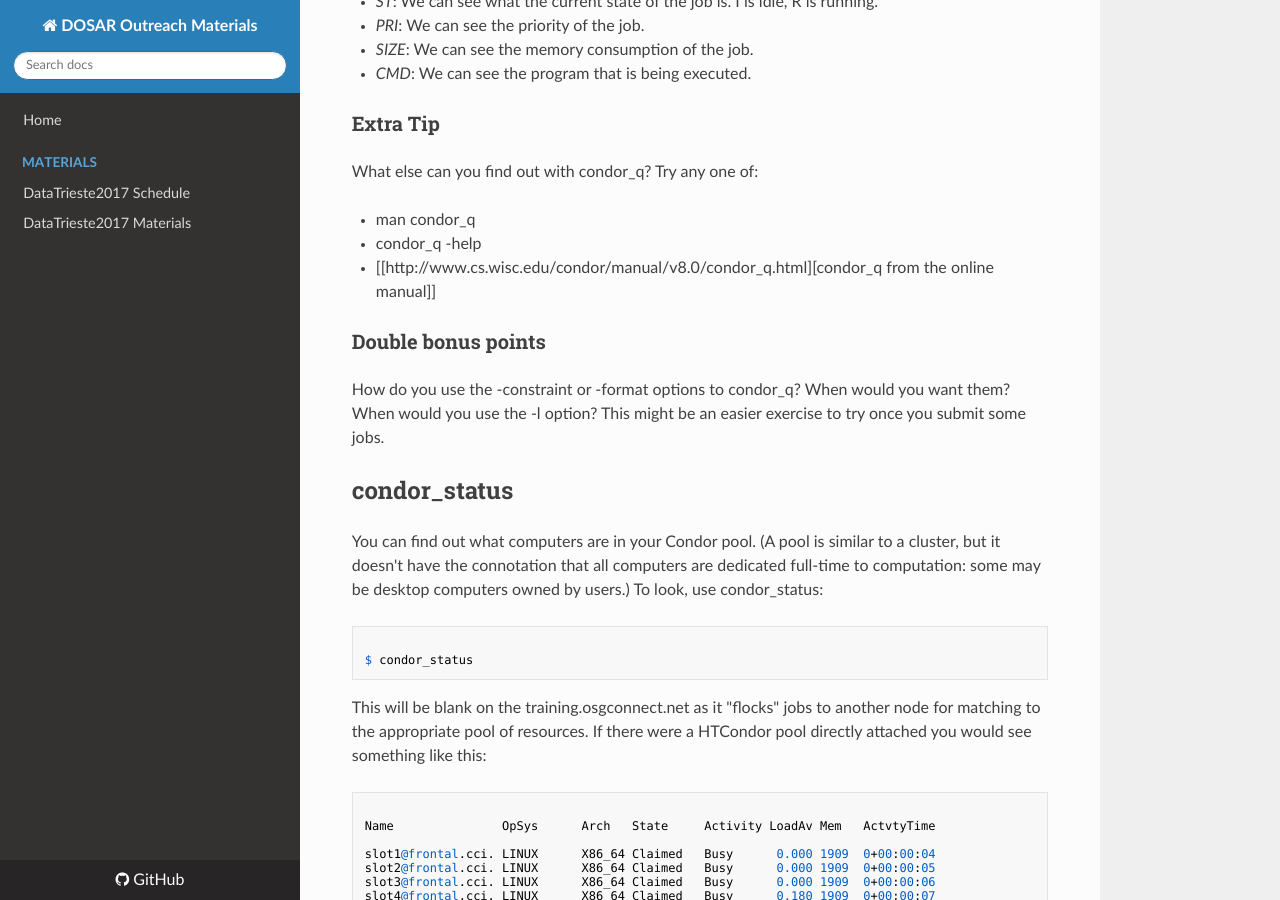
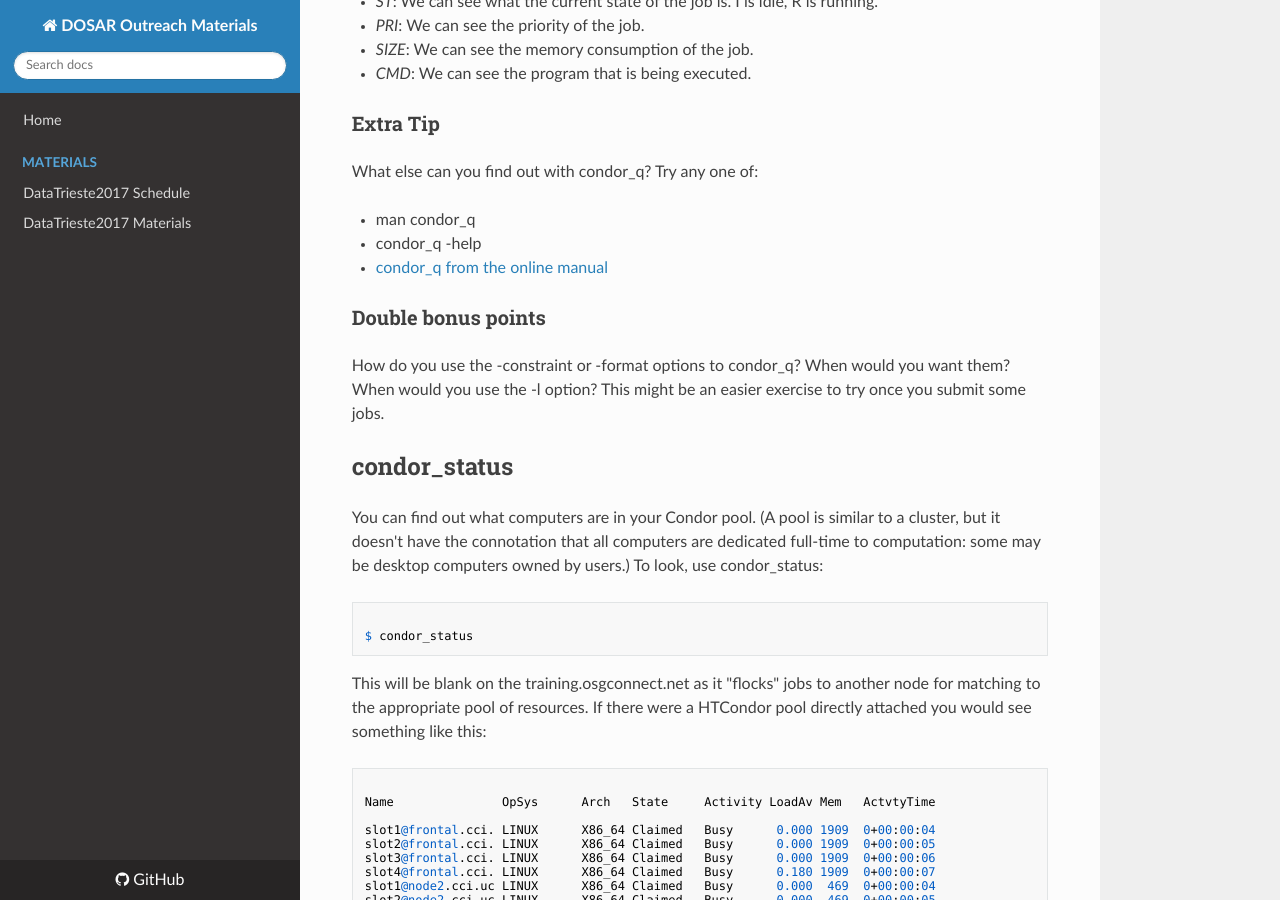
Before and after one commit to opensciencegrid/dosar, an MkDocs documentation site: the page built from docs/Materials/OurJobManager.md, in a window 1280 px wide and 900 px high, scrolled down 3564 px. Built offline with MkDocs 1.6.1, drawn with Linux system fonts in a browser that asks for light colours; nearby versions of some CDN libraries; old or Windows-style settings are respelled for this version of MkDocs; some of the changed lines change nothing that is shown.

Commit message:
Update OurJobManager.md

```diff
--- a/docs/Materials/OurJobManager.md
+++ b/docs/Materials/OurJobManager.md
@@ -155,7 +155,7 @@ What else can you find out with condor_q? Try any one of:
 
    * man condor_q
    * condor_q -help
-   * [[http://www.cs.wisc.edu/condor/manual/v8.0/condor_q.html][condor_q from the online manual]]
+   * [condor_q from the online manual](http://www.cs.wisc.edu/condor/manual/v8.0/condor_q.html)
 
 ### Double bonus points
 
```
